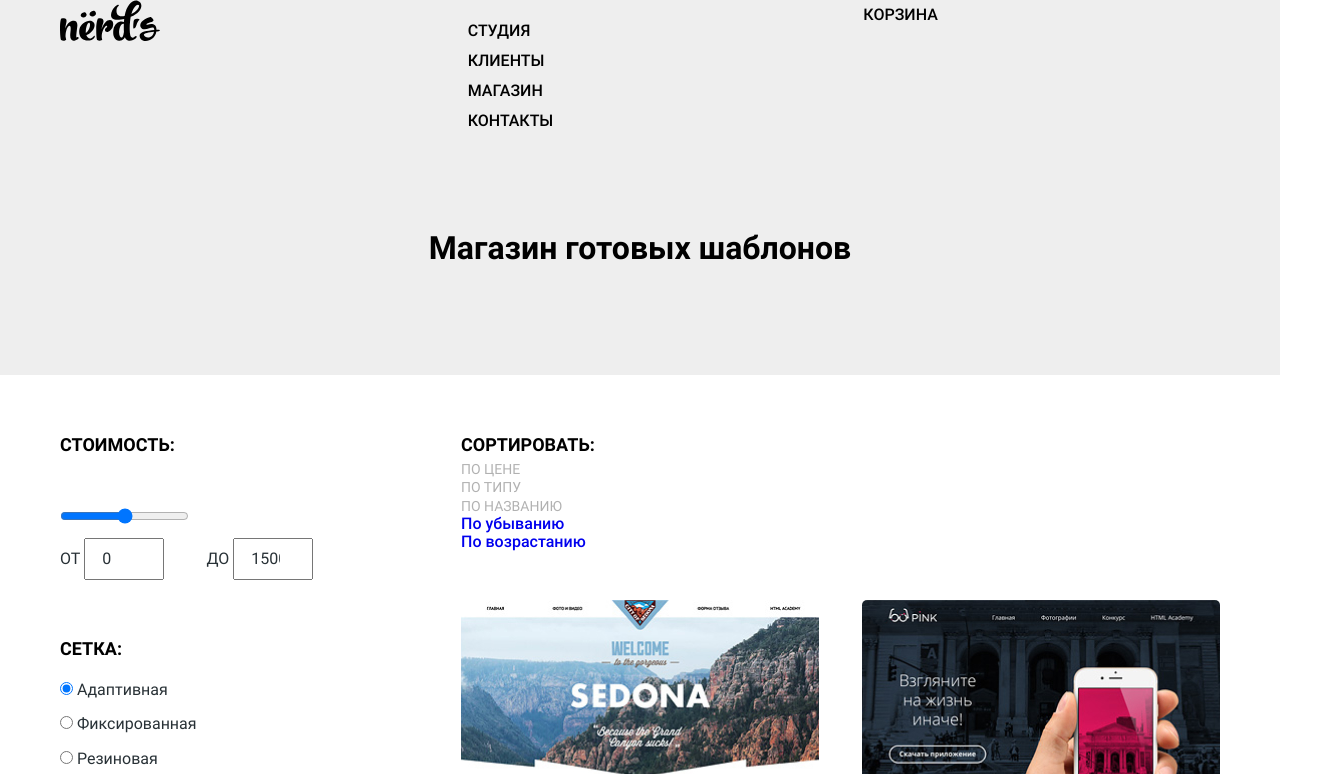
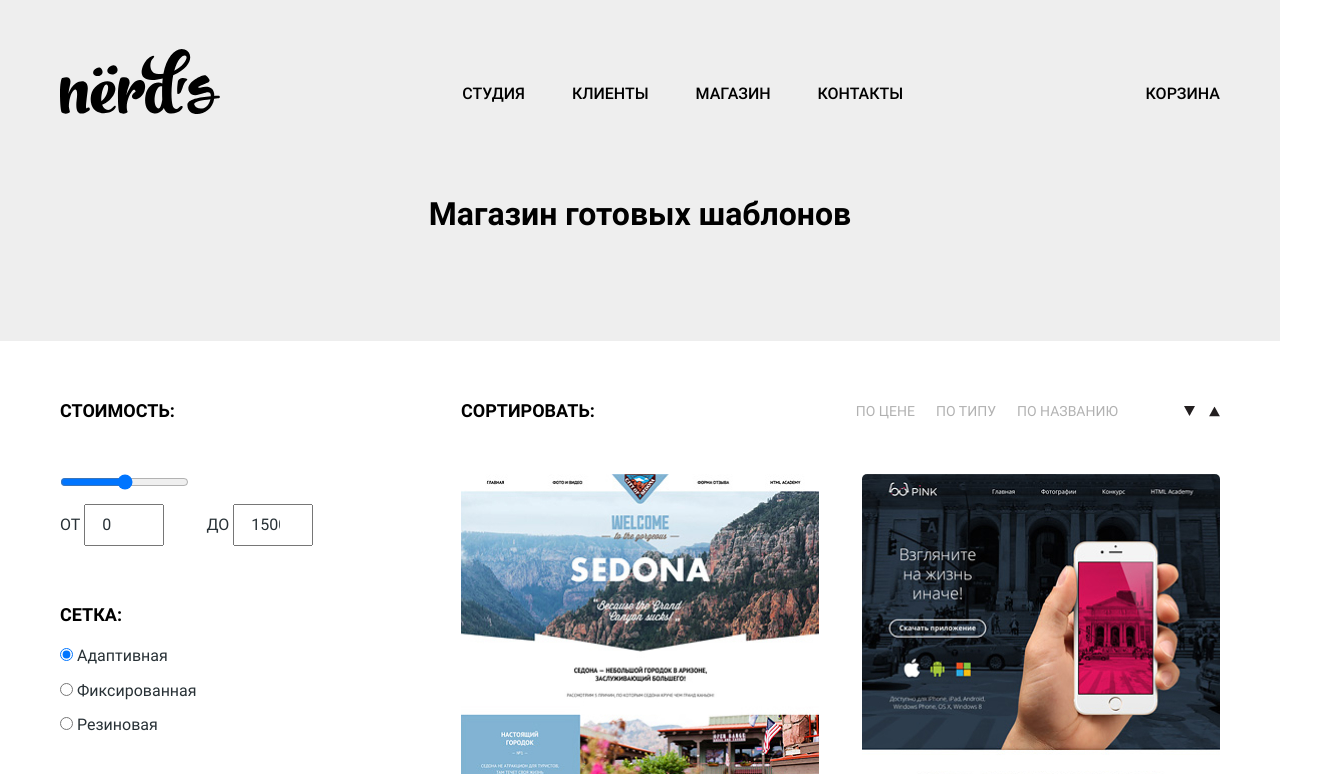
Before and after one commit to owlyfox/1640659-nerds-30, a plain HTML site: page catalog.html in a window 1280 px wide. Shown: the top 774 px of the page, 1317 px wide, since content can reach past the window. Drawn offline with Linux system fonts and the light colour scheme.

Commit message:
add flex

```diff
--- a/catalog.html
+++ b/catalog.html
@@ -18,7 +18,7 @@
   <header class="header">
     <nav class="header-navigation container">
       <a href="./index.html" class="header-navigation-logo">
-        <img src="./img/logos/nerds.svg" width="100" height="50" alt="Логотип Нёрдс">
+        <img src="./img/logos/nerds.svg" width="160" height="65" alt="Логотип Нёрдс">
       </a>
       <ul class="header-navigation-list">
         <li><a href="#" class="header-navigation-list-link link">Студия</a></li>
@@ -26,7 +26,7 @@
         <li><a href="#" class="header-navigation-list-link link">Магазин</a></li>
         <li><a href="#" class="header-navigation-list-link link">Контакты</a></li>
       </ul>
-      <a href="#" class="header-navigation-list-link link">Корзина</a>
+      <a href="#" class="header-navigation-list-link link cart">Корзина</a>
     </nav>
   </header>
 
@@ -103,6 +103,7 @@
       <section class="sort">
         <h3 class="visually-hidden">Сортировка</h3>
         <p class="filter-title sort-title">Сортировать:</p>
+        <div class="sort-inner">
           <ul class="sort-list">
             <li class="sort-list-item">
               <a class="sort-list-item-link link" href="#">По цене</a>
@@ -117,12 +118,24 @@
 
           <ul class="sort-list-controls">
             <li class="sort-list-controls-item">
-            <a class="sort-list-controls-item-link link" href="#">По убыванию</a>
+              <a class="sort-list-controls-item-link" href="#">
+                <h3 class="visually-hidden">Отсортировать по убыванию</h3>
+                <svg width="11" height="10" viewBox="0 0 11 10" fill="none">
+                  <path d=" M5.5 10L0 0H11" fill="#231F20" />
+                </svg>
+              </a>
             </li>
             <li class="sort-list-controls-item">
-            <a class="sort-list-controls-item-up link" href="#">По возрастанию</a>
+              <a class="sort-list-controls-item-link link-up" href="#">
+                <h3 class="visually-hidden">Отсортировать по возрастанию</h3>
+                <svg width="11" height="10" viewBox="0 0 11 10" fill="none">
+                  <path d=" M5.5 10L0 0H11" fill="#231F20" />
+                </svg>
+              </a>
             </li>
           </ul>
+        </div>
+
       </section>
 
       <section class="catalog">
--- a/css/style.css
+++ b/css/style.css
@@ -177,6 +177,7 @@ img {
   width: 100%;
 
   background-color: var(--secondary-bg-color);
+  padding-top: 48px;
 }
 
 .header-navigation-logo {
@@ -185,13 +186,16 @@ img {
 
 .header-navigation {
   display: grid;
-  grid-template-columns: repeat(3, 1fr);
-  column-gap: 45px;
+  grid-template-columns: auto 38% auto;
 }
 
 .header-navigation-list {
   list-style: none;
-  padding: 0 6px;
+  padding: 0;
+  display: flex;
+  justify-content: space-between;
+  align-items: center;
+  margin: auto 0 9px;
 }
 
 .header-navigation-list-link {
@@ -204,6 +208,10 @@ img {
   text-transform: uppercase;
 
   color: var(--primary-color-text);
+}
+
+.cart {
+  margin: auto 0 9px auto;
 }
 
 /* Main */
@@ -621,6 +629,10 @@ img {
   padding: 17px 44px 15px;
 }
 
+.footer-bonus-promo {
+  margin-right: auto;
+}
+
 .footer-bonus-promo-slogan {
   font-family: var(--font-family);
   font-style: normal;
@@ -645,17 +657,21 @@ img {
 
 .footer-bonus {
   display: grid;
-  grid-template-columns: max-content 1fr;
-  gap: 139px;
+  grid-template-columns: 35% 1fr;
 
   justify-items: center;
+  margin-bottom: 68px;
 }
 
 .footer-bonus-social {
   list-style: none;
   padding: 0;
-  margin: 0 0 68px;
+
   display: flex;
+  width: 100%;
+  max-width: 260px;
+  justify-content: space-between;
+  margin: 0 auto 0 0;
 }
 
 .footer-bonus-social-logo {
@@ -718,16 +734,60 @@ img {
   grid-area: sort;
 
   margin-bottom: 48px;
+
+  display: flex;
+  justify-content: space-between;
+  align-items: center;
+  width: 100%;
 }
 
 .sort-title {
   margin: 0;
 }
 
+.sort-inner {
+  display: flex;
+  justify-content: space-between;
+  align-items: center;
+  width: 48%;
+}
+
 .sort-list {
   list-style: none;
   margin: 0;
   padding: 0;
+
+  display: flex;
+  justify-content: space-between;
+  align-items: center;
+  width: 72%;
+}
+
+.sort-list-item-link:hover {
+  opacity: 0.6;
+}
+
+.sort-list-item-link:active {
+  opacity: 1;
+}
+
+.sort-list-controls-item-link {
+  color: var(--);
+}
+
+.sort-list-controls {
+  list-style: none;
+  padding: 0;
+  margin: 0 0 0 auto;
+
+  display: flex;
+  justify-content: space-between;
+  width: 10%;
+}
+
+.link-up {
+  transform: rotate(180deg);
+  display: block;
 }
 
 .catalog {
@@ -876,6 +936,9 @@ img {
   list-style: none;
   padding: 0;
   margin: 0;
+
+  display: flex;
+  justify-content: space-between;
 }
 
 /* Catalog items*/
@@ -945,6 +1008,8 @@ img {
   padding: 0;
   margin: 0;
   display: flex;
+  justify-content: center;
+  align-items: center;
 }
 
 .pagination-list-item {
```
Also changed, not shown: index.html (+2 -2 lines). Lines whose indentation alone changed are shown as unchanged.
